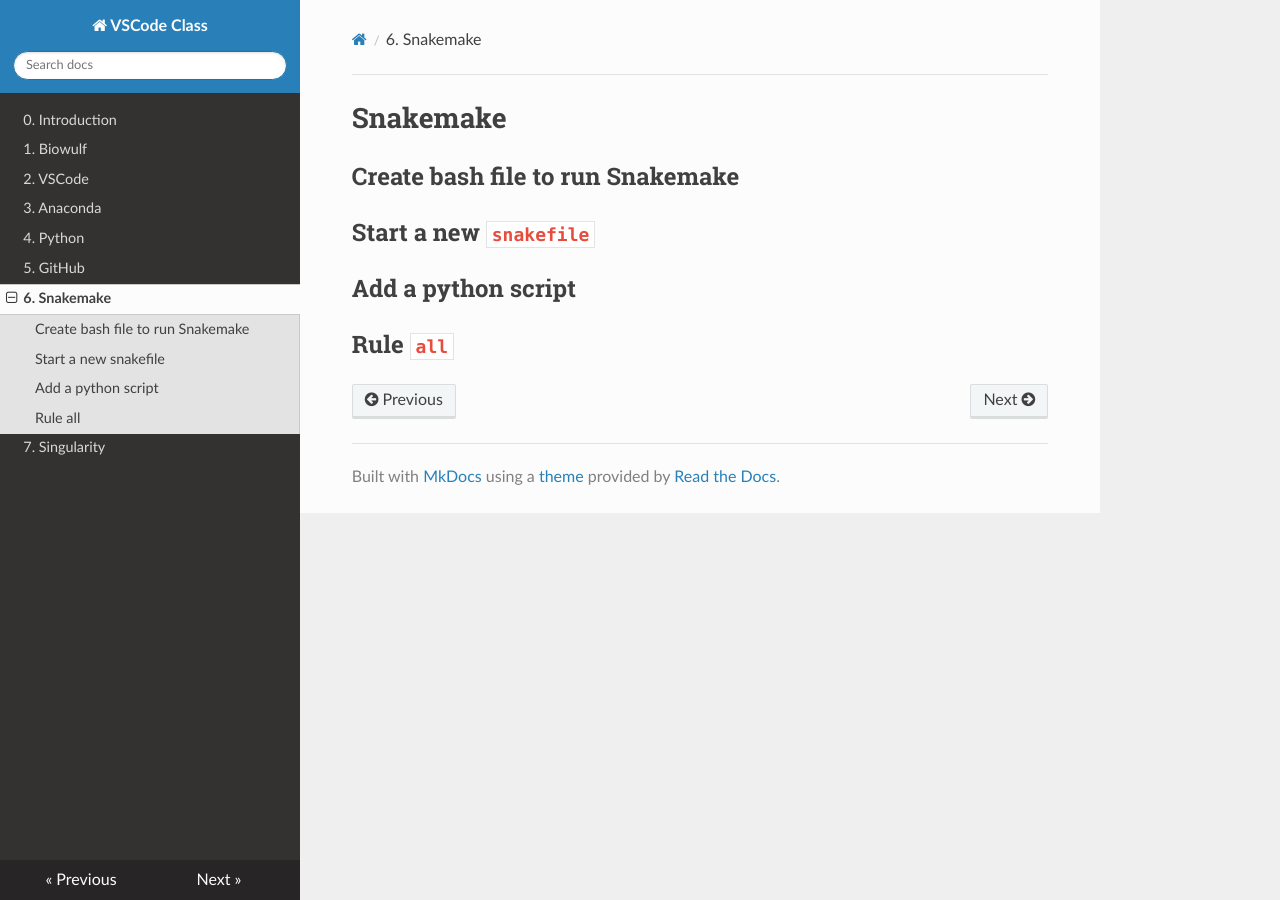
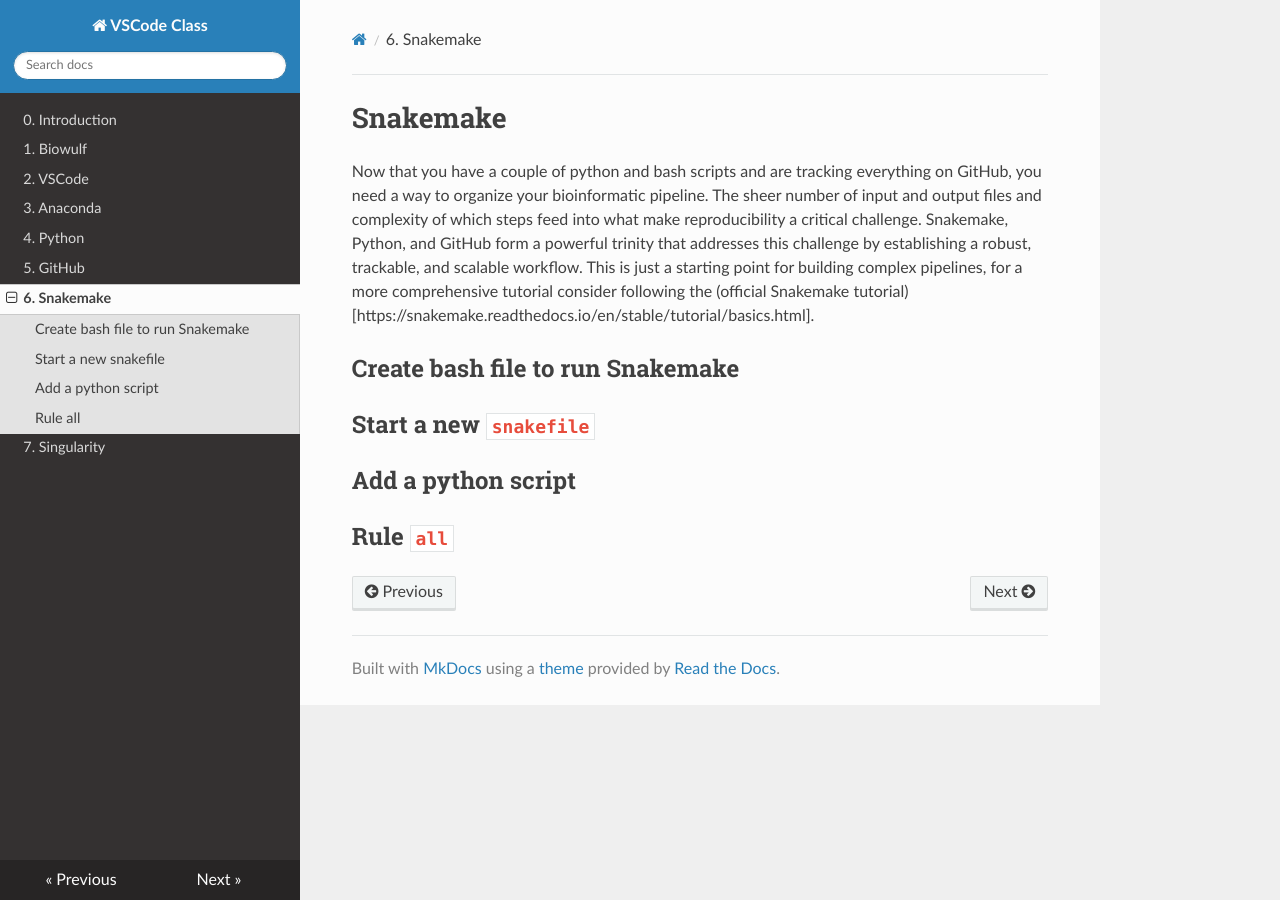
Before and after one commit to NIH-CARD/VSCode_class, an MkDocs documentation site: the page built from docs/snakemake.md, in a window 1280 px wide. Built offline with MkDocs 1.6.1, drawn with Linux system fonts in a browser that asks for light colours; nearby versions of some CDN libraries.

Commit message:
Added snakemake intro

```diff
--- a/docs/snakemake.md
+++ b/docs/snakemake.md
@@ -1,4 +1,6 @@
 # Snakemake
+
+Now that you have a couple of python and bash scripts and are tracking everything on GitHub, you need a way to organize your bioinformatic pipeline. The sheer number of input and output files and complexity of which steps feed into what make reproducibility a critical challenge. Snakemake, Python, and GitHub form a powerful trinity that addresses this challenge by establishing a robust, trackable, and scalable workflow. This is just a starting point for building complex pipelines, for a more comprehensive tutorial consider following the (official Snakemake tutorial)[https://snakemake.readthedocs.io/en/stable/tutorial/basics.html].
 
 ## Create bash file to run Snakemake
 
```
